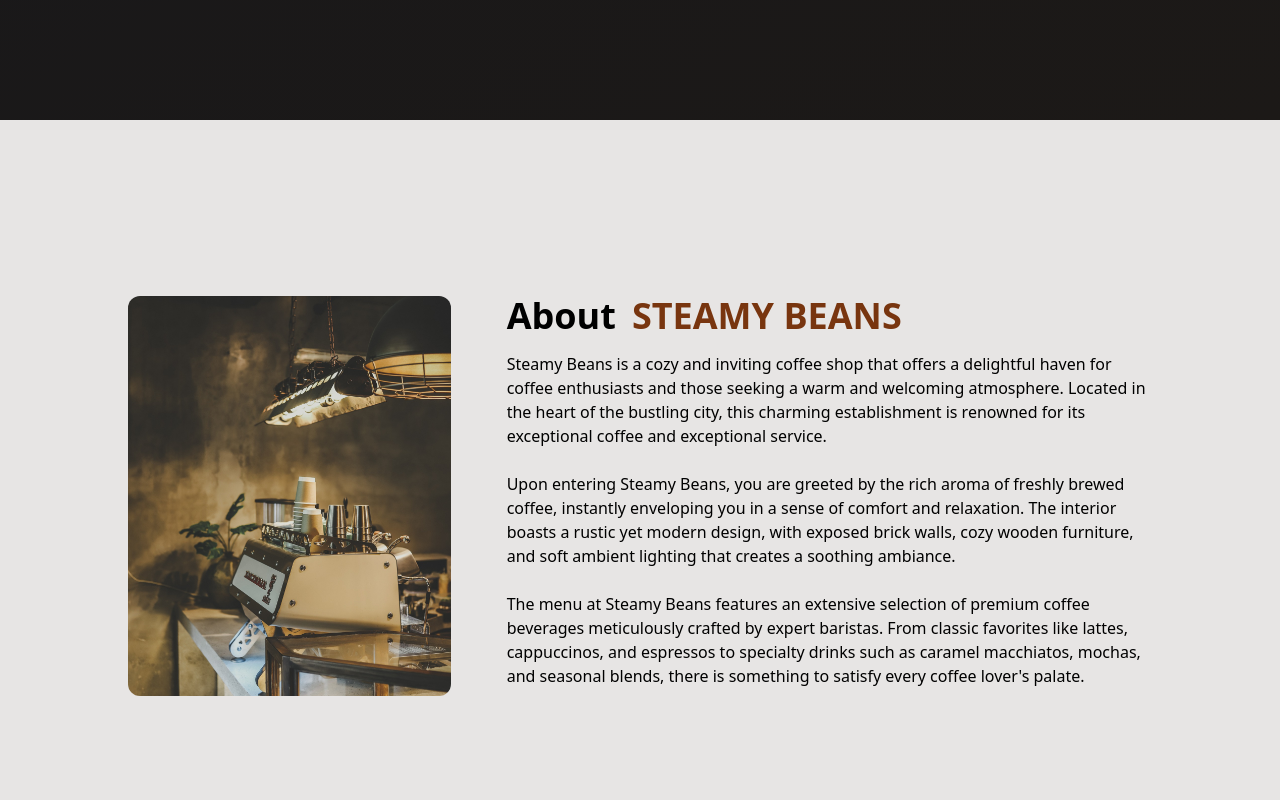
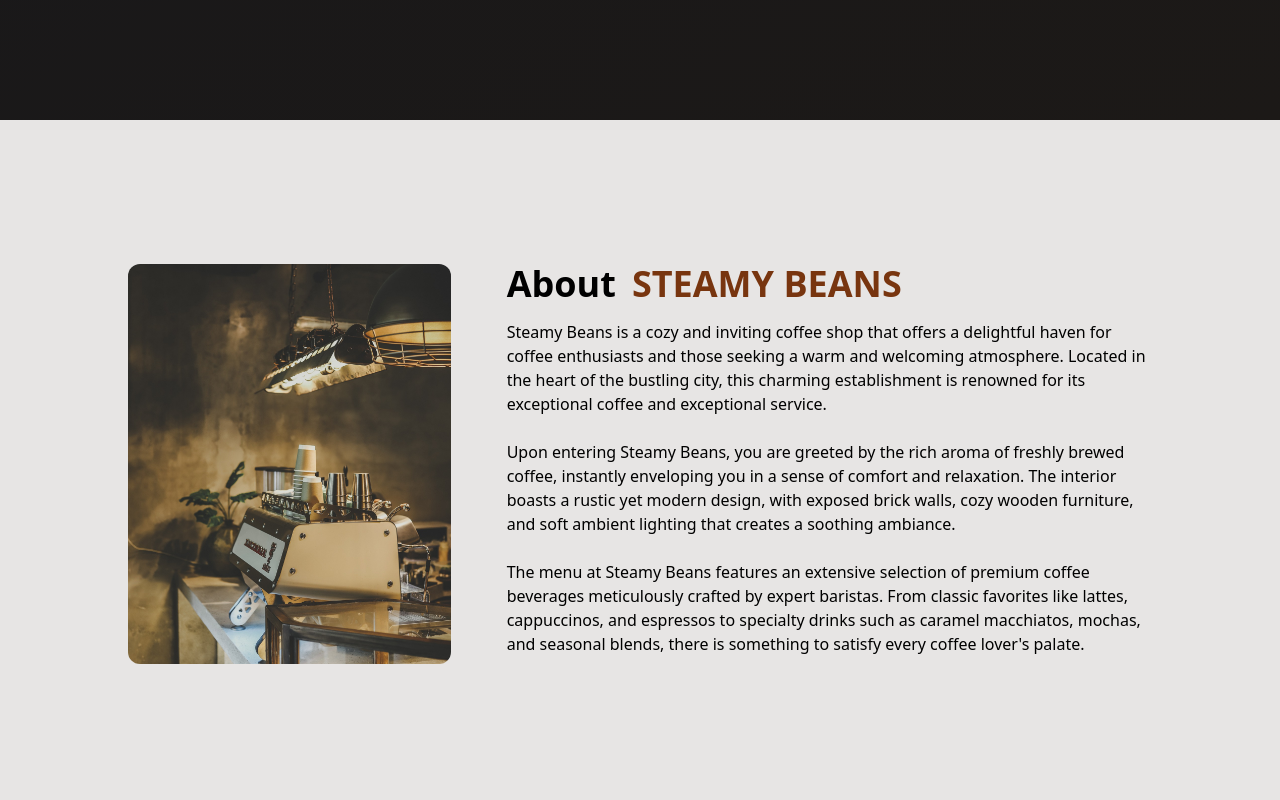
Before and after one commit to aequitaskk/cafe-next, a Next.js app: page / in a window 1280 px wide. Shown: the part 2280-3080 px from the top of the page. Built offline with nearby package versions, Linux system fonts and the light colour scheme.

Commit message:
change some style

```diff
--- a/components/AboutUs.jsx
+++ b/components/AboutUs.jsx
@@ -6,9 +6,9 @@ import Image from "next/image";
 
 const AboutUs = () => {
   return (
-    <section className="h-[800px] bg-stone-200 py-24 px-10">
+    <section className="h-[700px] md:h-[800px] bg-stone-200 pt-16 px-10">
       <motion.div
-        className="max-w-5xl mt-20 flex mx-auto"
+        className="max-w-5xl md:mt-20 flex mx-auto"
         initial="hidden"
         whileInView="show"
         transition={{ delay: 0.2 ,duration: 0.8 }}
--- a/components/Desserts.jsx
+++ b/components/Desserts.jsx
@@ -6,7 +6,7 @@ import DessertsCard from "./DessertsCard";
 
 const Desserts = () => {
   return (
-    <section className="h-[800px] bg-gradient-to-tl from-stone-900 to-zinc-900 py-12">
+    <section className="h-[850px] md:h-[800px] bg-gradient-to-tl from-stone-900 to-zinc-900 pt-12">
       <div className=" w-[460px] md:w-[700px] lg:w-[950px] xl:w-[1280px] mx-auto">
         <TypingText title="Desserts" />
         <div className="grid grid-cols-2 md:grid-cols-3 xl:grid-cols-4 gap-y-3 pt-12 ">
```
